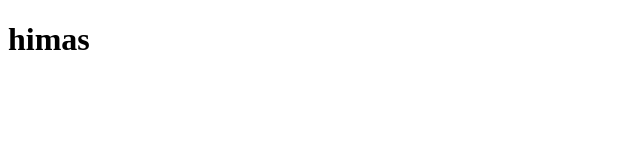
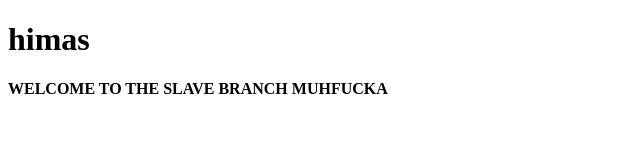
Before and after one commit to lidros/repotestone, a plain HTML site: page index.html in a window 1280 px wide. Shown: the whole page, without its empty margins (0-640 px from the left). Drawn offline with Linux system fonts and the light colour scheme.

Commit message:
New commit for new branch

```diff
--- a/index.html
+++ b/index.html
@@ -6,5 +6,6 @@
 </head>
 <body>
 	<h1>hi<strong>mas</strong></h1>
+	<h4>WELCOME TO THE SLAVE BRANCH MUHFUCKA</h4>
 </body>
 </html>
```
